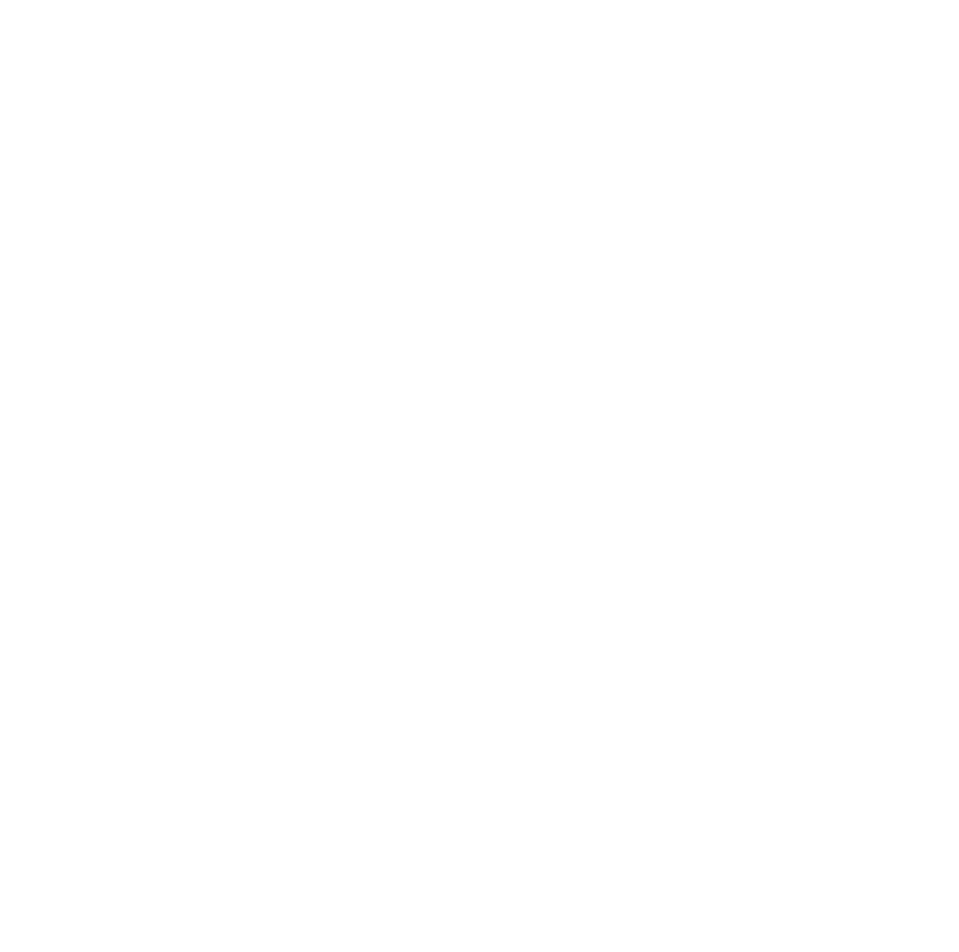
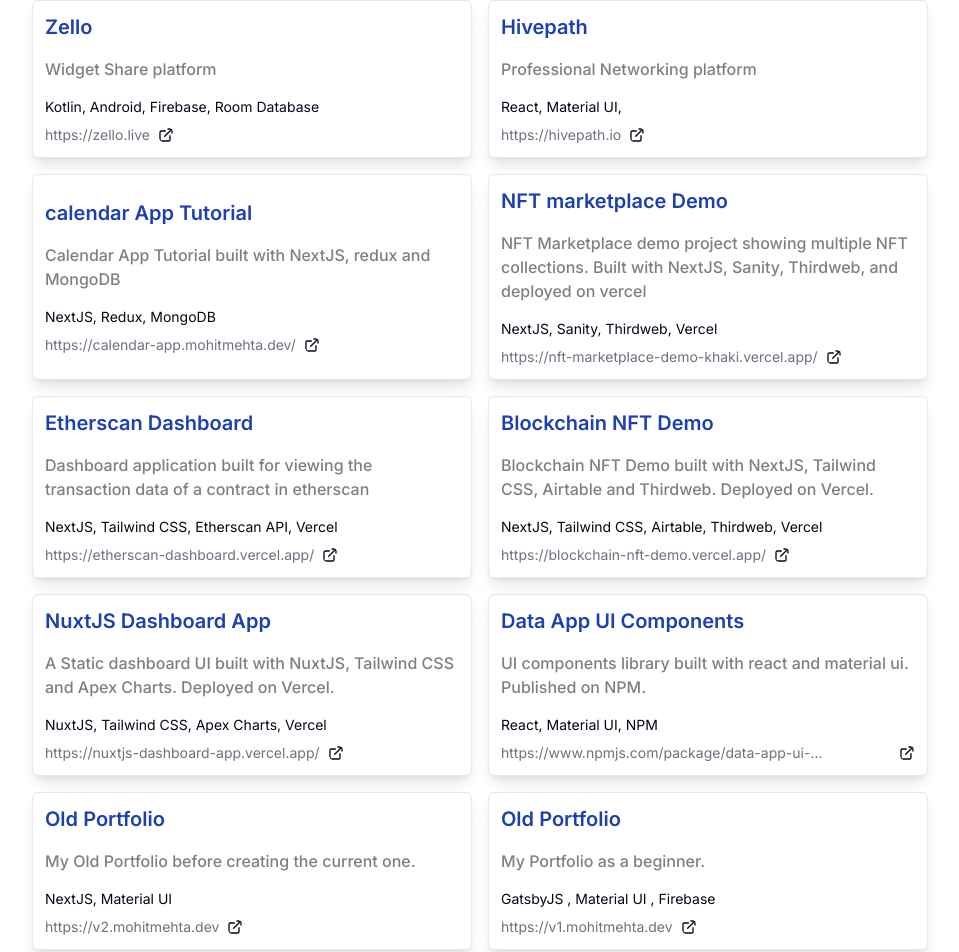
Before and after one commit to himohitmehta/himohit.me, a Next.js app: page / in a window 1280 px wide. Shown: the part 1437-2389 px from the top of the page, without its empty margins (160-1119 px from the left). Before the commit the page ends 1107 px from the top, so only its background shows below. Built offline with nearby package versions, Linux system fonts and the light colour scheme.

Commit message:
updated projects

```diff
--- a/app/page.tsx
+++ b/app/page.tsx
@@ -10,7 +10,7 @@
 			<ThemeToggle />
 			<Hero />
 			<Timeline />
-			{/* <Projects /> */}
+			<Projects />
 		</main>
 	);
 }
--- /dev/null
+++ b/components/home/LinkCard.tsx
@@ -0,0 +1,84 @@
+import {
+	ExternalLink,
+	GithubIcon,
+	Globe,
+	Globe2,
+	Globe2Icon,
+	GlobeIcon,
+	Link2Icon,
+	LinkIcon,
+} from "lucide-react";
+import Image from "next/image";
+import Link from "next/link";
+import React from "react";
+
+export default function LinkCard({
+	title,
+	url,
+	description,
+	builtWith,
+}: {
+	title: string;
+	url: string;
+	description: string;
+	builtWith: string;
+}) {
+	return (
+		<div className="flex max-w-md  items-center justify-between rounded-md border border-gray-200 dark:border-gray-700 bg-white dark:bg-white/10 p-3 shadow-lg transition-[border-color] hover:border-black dark:hover:border-white active:cursor-grabbing">
+			<div className="flex items-start space-x-3">
+				{/* <Link2Icon
+					// src={`${imageSrc}`}
+					// alt={"image"}
+					className="pointer-events-none h-10 w-10 rounded-full"
+					width={20}
+					height={20}
+				/> */}
+				<div>
+					<div className="grid grid-cols-1">
+						<span
+							className="text-xl font-semibold text-blue-800 dark:text-white"
+							// href={link}
+							// target="_blank"
+							// rel="noreferrer"
+						>
+							{title}
+						</span>
+						<span
+							className="text-md my-4 font-medium text-black/50 dark:text-white/70"
+							// href={link}
+							// target="_blank"
+							// rel="noreferrer"
+						>
+							{description}
+						</span>
+						<span
+							className="text-sm mb-2 dark:text-white/50"
+							// href={link}
+							// target="_blank"
+							// rel="noreferrer"
+						>
+							{builtWith}
+						</span>
+					</div>
+					<div className="flex items-center justify-start">
+						<a
+							href={url}
+							target="_blank"
+							rel="noopener noreferrer"
+							className="line-clamp-1 max-w-full text-sm text-gray-500 underline-offset-2 transition-all dark:hover:text-gray-300 hover:text-gray-800 hover:underline "
+						>
+							{url}{" "}
+						</a>
+						<ExternalLink
+							// src={`${imageSrc}`}
+							// alt={"image"}
+							className="pointer-events-none ml-2 h-[16px] w-[16px] rounded-full"
+							// width={20}
+							// height={20}
+						/>
+					</div>
+				</div>
+			</div>
+		</div>
+	);
+}
--- a/components/home/projects.tsx
+++ b/components/home/projects.tsx
@@ -2,6 +2,7 @@
 
 import React from "react";
 import Tilt from "react-parallax-tilt";
+import LinkCard from "./LinkCard";
 
 const data = [
 	{
@@ -9,36 +10,104 @@
 		publishedAt: "2021-09-01",
 		link: "https://bluecom.ai",
 		description: "Multi channel ecommerce platform",
+		builtWith: "NextJS, Material UI",
 	},
 	{
 		title: "Calpad",
 		publishedAt: "2021-09-01",
 		link: "https://calpad.vercel.app",
 		description: "Scheduling platform ",
+		builtWith: "NextJS, Material UI, ",
 	},
 	{
 		title: "Zello",
 		publishedAt: "2021-09-01",
 		link: "https://zello.live",
 		description: "Widget Share platform ",
+		builtWith: "Kotlin, Android, Firebase, Room Database",
 	},
 	{
 		title: "Hivepath",
 		publishedAt: "2021-09-01",
 		link: "https://hivepath.io",
 		description: "Professional Networking platform ",
+		builtWith: "React, Material UI, ",
+	},
+
+	{
+		title: "calendar App Tutorial",
+		link: "https://calendar-app.mohitmehta.dev/",
+		description:
+			"Calendar App Tutorial built with NextJS, redux and MongoDB",
+		builtWith: "NextJS, Redux, MongoDB",
+		githubLink: "https://github.com/himohitmehta/calendar-app-tutorial",
+	},
+	{
+		title: `NFT marketplace Demo`,
+		link: `https://nft-marketplace-demo-khaki.vercel.app/`,
+		description: `
+		  NFT Marketplace demo project showing
+		  multiple NFT collections. Built with NextJS,
+		  Sanity, Thirdweb, and deployed on vercel`,
+		builtWith: `NextJS, Sanity, Thirdweb, Vercel`,
+	},
+	{
+		title: `Etherscan Dashboard`,
+		link: `https://etherscan-dashboard.vercel.app/`,
+		description: `Dashboard application built for viewing the transaction data of a contract in etherscan`,
+		builtWith: `NextJS, Tailwind CSS, Etherscan API, Vercel`,
+	},
+	{
+		title: `Blockchain NFT Demo`,
+		link: `https://blockchain-nft-demo.vercel.app/`,
+		description:
+			"Blockchain NFT Demo built with NextJS, Tailwind CSS, Airtable and Thirdweb. Deployed on Vercel.",
+		builtWith: `NextJS, Tailwind CSS, Airtable, Thirdweb, Vercel`,
+	},
+	{
+		title: "NuxtJS Dashboard App",
+		link: "https://nuxtjs-dashboard-app.vercel.app/",
+		description:
+			"A Static dashboard UI built with NuxtJS, Tailwind CSS and Apex Charts. Deployed on Vercel.",
+		builtWith: `NuxtJS, Tailwind CSS, Apex Charts, Vercel`,
+	},
+	{
+		title: "Data App UI Components",
+		link: "https://www.npmjs.com/package/data-app-ui-components",
+		description:
+			"UI components library built with react and material ui. Published on NPM.",
+		builtWith: `React, Material UI, NPM`,
+	},
+	{
+		title: "Old Portfolio",
+		link: "https://v2.mohitmehta.dev",
+		description: "My Old Portfolio before creating the current one.",
+		builtWith: "NextJS, Material UI",
+	},
+
+	{
+		title: "Old Portfolio",
+		link: "https://v1.mohitmehta.dev",
+		builtWith: "GatsbyJS , Material UI , Firebase",
+		description: "My Portfolio as a beginner.",
 	},
 ];
-
 export default function Projects() {
 	return (
 		<div className="max-w-6xl mx-auto py-8">
 			<h1 className="text-6xl text-center font-semibold py-8">
-				Projects
+				All Projects
 			</h1>
-			<div className="grid grid-cols-4 gap-4">
+			<div className="max-w-4xl grid grid-cols-2 gap-4 mx-auto">
 				{data.map((item) => (
-					<ProjectCard key={item.title} data={item} />
+					<LinkCard
+						key={item.title}
+						title={item.title}
+						url={item.link}
+						description={item.description}
+						builtWith={item.builtWith}
+					/>
+					// <ProjectCard key={item.title} data={item} />
 				))}
 			</div>
 		</div>
```
